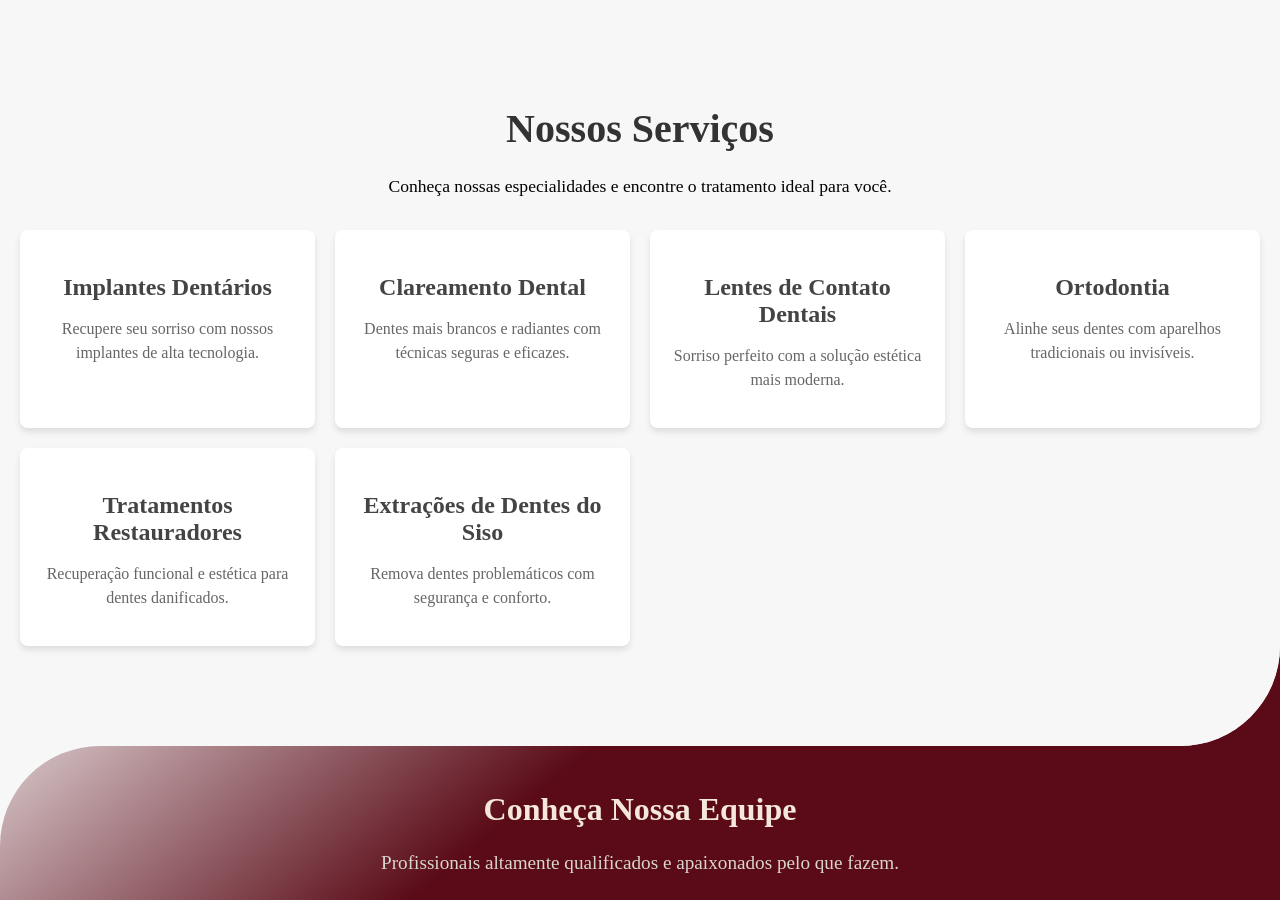
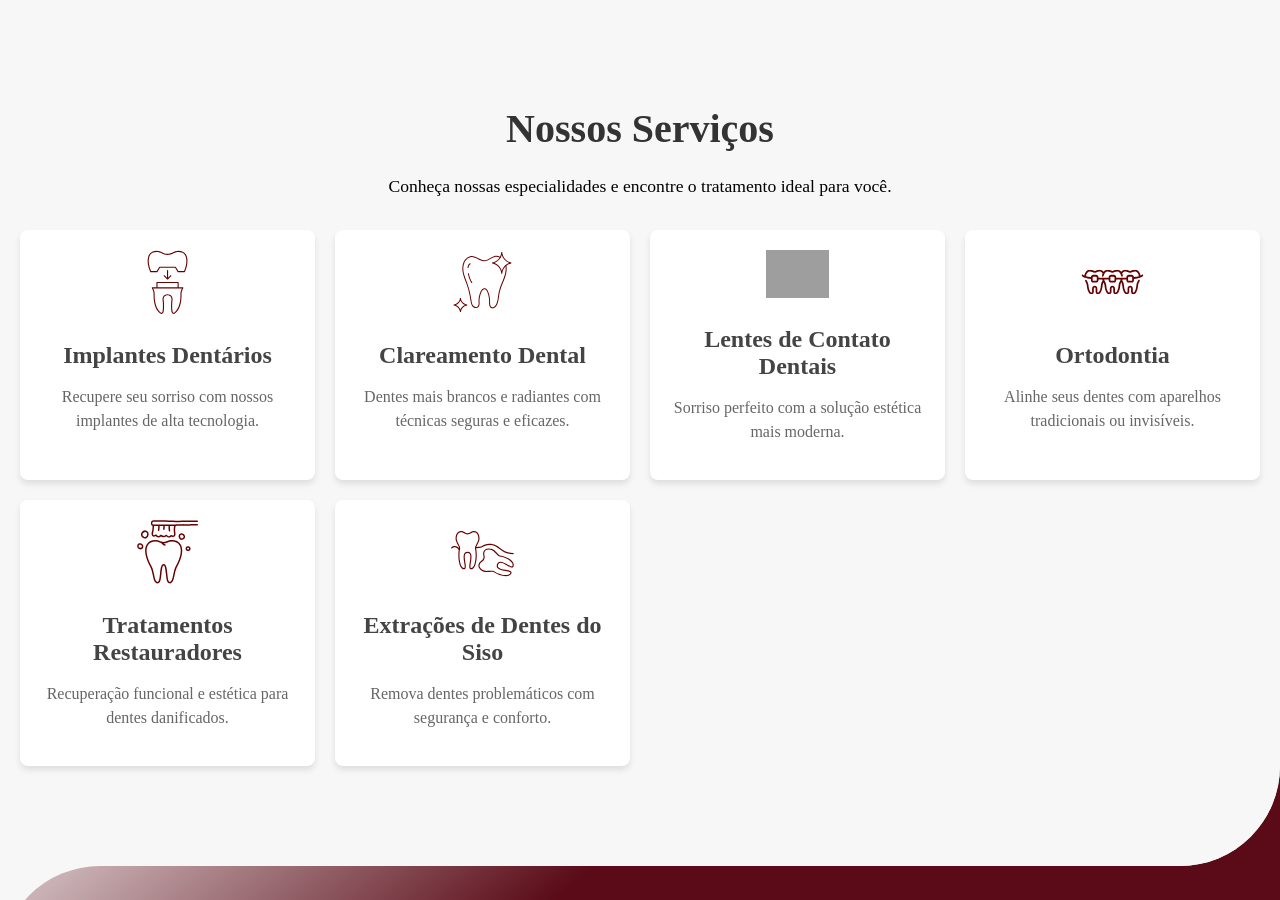
Before and after one commit to KauaVDSB/OdontoLandingPage, a Flask app: page / in a window 1280 px wide. Shown: the part 1478-2378 px from the top of the page. Run offline with Flask 3, Linux system fonts and the light colour scheme; grey boxes are pictures that could not be loaded.

Commit message:
Concluindo visão desktop. Falta adicionar um icone SVG em servicos.

```diff
--- a/odonto/static/css/landing/landing.css
+++ b/odonto/static/css/landing/landing.css
@@ -137,6 +137,10 @@
     box-shadow: 0 8px 12px rgba(0, 0, 0, 0.15);
 }
 
+
+.servicos .card img {
+    width: 25%;
+}
 .servicos .card h3 {
     font-size: 1.5rem;
     color: var(--cor-subtitulo-cinza);
--- a/odonto/templates/view/index.html
+++ b/odonto/templates/view/index.html
@@ -63,6 +63,7 @@
                     <div class="card">
 
                         <article>
+                            <img src="{{ url_for('static', filename='media/icones/implante.svg') }}" alt="" loading="lazy">
                             <h3>Implantes Dentários</h3>
                             <p>Recupere seu sorriso com nossos implantes de alta tecnologia.</p>
                         </article>
@@ -70,6 +71,7 @@
                     <div class="card">
 
                         <article>
+                            <img src="{{ url_for('static', filename='media/icones/clareamento.svg') }}" alt="" loading="lazy">
                             <h3>Clareamento Dental</h3>
                             <p>Dentes mais brancos e radiantes com técnicas seguras e eficazes.</p>
                         </article>
@@ -77,6 +79,7 @@
                     <div class="card">
 
                         <article>
+                            <img src="{{ url_for('static', filename='media/icones/lente_dente.svg') }}" alt="" loading="lazy">
                             <h3>Lentes de Contato Dentais</h3>
                             <p>Sorriso perfeito com a solução estética mais moderna.</p>
                         </article>
@@ -84,6 +87,7 @@
                     <div class="card">
 
                         <article>
+                            <img src="{{ url_for('static', filename='media/icones/ortodontia.svg') }}" alt="" loading="lazy">
                             <h3>Ortodontia</h3>
                             <p>Alinhe seus dentes com aparelhos tradicionais ou invisíveis.</p>
                         </article>
@@ -91,12 +95,14 @@
                     <div class="card">
 
                         <article>
+                            <img src="{{ url_for('static', filename='media/icones/tratamento.svg') }}" alt="" loading="lazy">
                             <h3>Tratamentos Restauradores</h3>
                             <p>Recuperação funcional e estética para dentes danificados.</p>
                         </article>
                     </div>
                     <div class="card">
                         <article>
+                            <img src="{{ url_for('static', filename='media/icones/siso.svg') }}" alt="" loading="lazy">
                             <h3>Extrações de Dentes do Siso</h3>
                             <p>Remova dentes problemáticos com segurança e conforto.</p>
                         </article>
```
Also changed, not shown: odonto/static/media/icones/clareamento.svg (added), odonto/static/media/icones/implante.svg (added), odonto/static/media/icones/ortodontia.svg (added), odonto/static/media/icones/siso.svg (added), odonto/static/media/icones/tratamento.svg (added).
